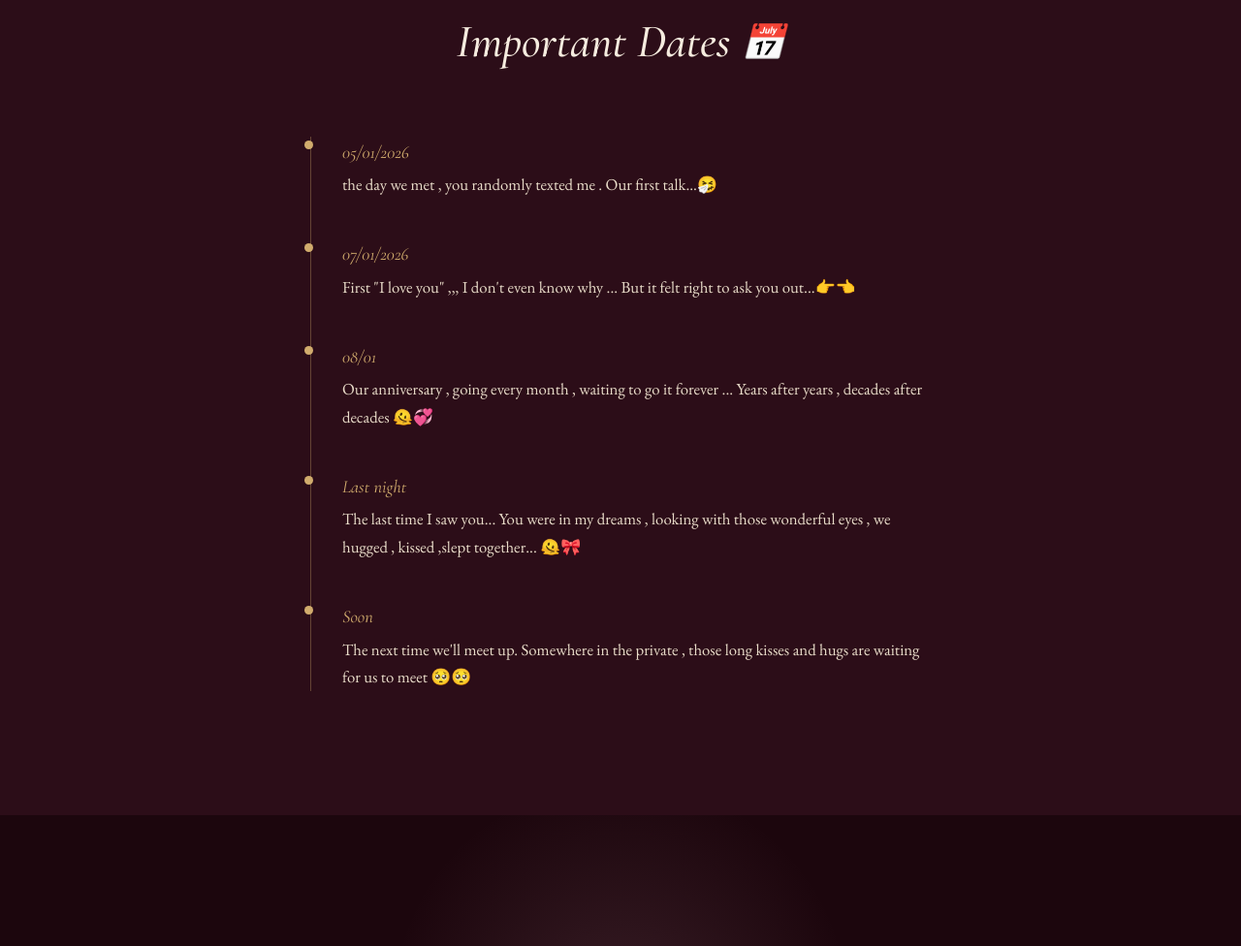
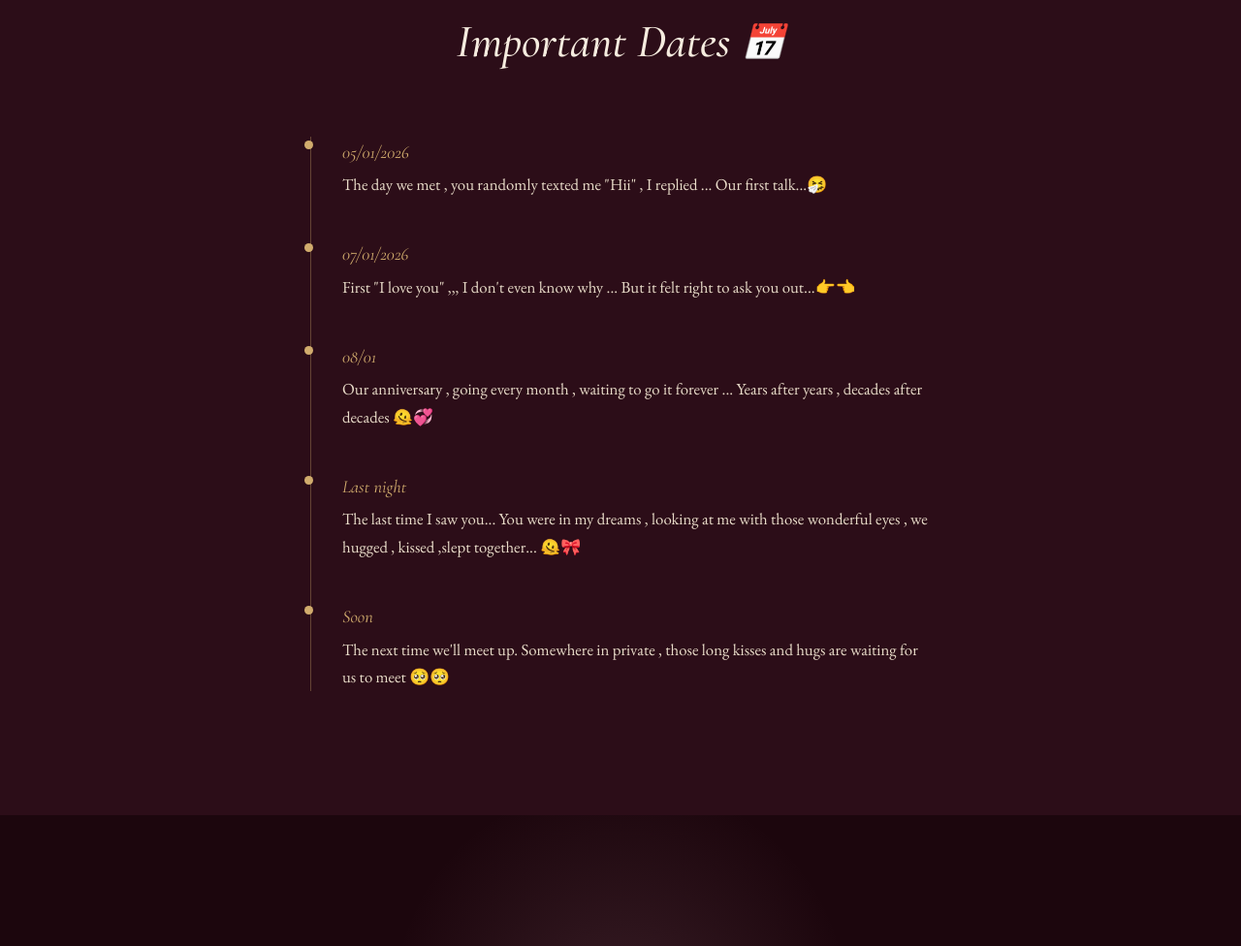
Before and after one commit to sz69f/Bday, a plain HTML site: page index.html in a window 1280 px wide. Shown: the part 3142-4118 px from the top of the page at 97% size. Drawn offline with nearby package versions, Linux system fonts and the light colour scheme.

Commit message:
Update index.html

```diff
--- a/index.html
+++ b/index.html
@@ -181,7 +181,7 @@
     <div class="timeline">
       <div class="timeline-item">
         <span class="timeline-date">05/01/2026</span>
-        <p class="timeline-label">the day we met , you randomly texted me . Our first talk...🤧</p>
+        <p class="timeline-label">The day we met , you randomly texted me "Hii" , I replied ... Our first talk...🤧</p>
       </div>
       <div class="timeline-item">
         <span class="timeline-date">07/01/2026</span>
@@ -193,11 +193,11 @@
       </div>
       <div class="timeline-item">
         <span class="timeline-date">Last night</span>
-        <p class="timeline-label">The last time I saw you... You were in my dreams , looking with those wonderful eyes , we hugged , kissed ,slept together... 🫠🎀</p>
+        <p class="timeline-label">The last time I saw you... You were in my dreams , looking at me with those wonderful eyes , we hugged , kissed ,slept together... 🫠🎀</p>
       </div>
       <div class="timeline-item">
         <span class="timeline-date">Soon</span>
-        <p class="timeline-label">The next time we'll meet up. Somewhere in the private , those long kisses and hugs are waiting for us to meet 🥺🥺</p>
+        <p class="timeline-label">The next time we'll meet up. Somewhere in private , those long kisses and hugs are waiting for us to meet 🥺🥺</p>
       </div>
     </div>
   </section>
```
